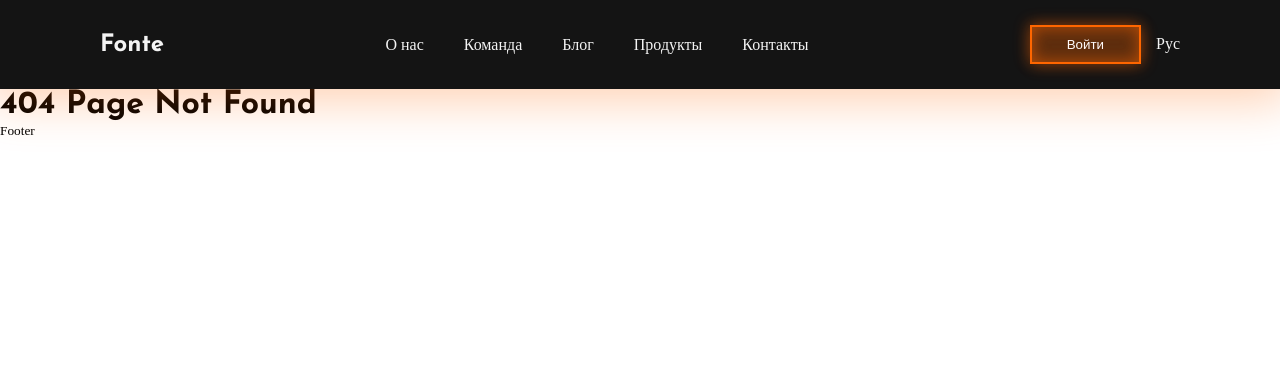
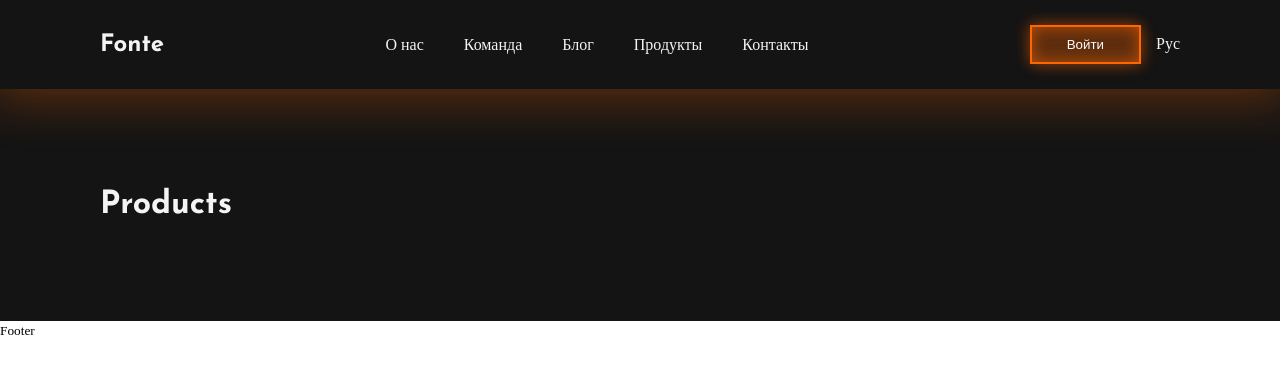
Before and after one commit to AlisherXujanov/Fullstack13, a React (Create React App) app in the folder frontend/: page /products in a window 1280 px wide. Before the commit this address had no page. Shown: the top 374 px of the page. Built offline with nearby package versions, Linux system fonts and the light colour scheme.

Commit message:
Created heading

```diff
--- a/frontend/src/components/AllComponents.jsx
+++ b/frontend/src/components/AllComponents.jsx
@@ -2,6 +2,7 @@
 import Navigation from "./Navigation"
 import About from "./About"
 import NoPage from "./NoPage"
+import Products from "./Products"
 
 function AllComponents() {
     const location = useLocation();
@@ -14,6 +15,7 @@
                 <Route path="/" element={<Navigation />} >
                     <Route index element={<About />} />
                     <Route path="/about" element={<About />} />
+                    <Route path="/products" element={<Products />} />
                     <Route path="*" element={<NoPage />} />
                 </Route>
             </Routes>
--- /dev/null
+++ b/frontend/src/components/Products/index.jsx
@@ -0,0 +1,14 @@
+import './style.scss'
+import Heading from '../common/Heading'
+
+function Products(props) {
+    return (
+        <div className="products-wrapper">
+            <Heading size={1.5}>
+                Products
+            </Heading>
+        </div>
+    );
+}
+
+export default Products;
--- /dev/null
+++ b/frontend/src/components/Products/style.scss
@@ -0,0 +1,7 @@
+@import "../../assets/styles/settings";
+
+.products-wrapper {
+    padding: 100px;
+    background-color: $dark;
+    color: $light;
+}
--- /dev/null
+++ b/frontend/src/components/common/Heading/index.jsx
@@ -0,0 +1,13 @@
+import './style.scss'
+
+function Heading(props) {
+    const size = `${48 / props.size}px`
+
+    return (
+        <h1 style={{fontSize: size}}>
+            {props.children}
+        </h1>
+    );
+}
+
+export default Heading;
```
Also changed, not shown: frontend/src/components/common/Carousel/index.jsx (added, +7 -0 lines), frontend/src/components/Navigation/index.jsx (line endings or trailing spaces), frontend/src/components/common/Carousel/style.scss (added), frontend/src/components/common/Heading/style.scss (added).
